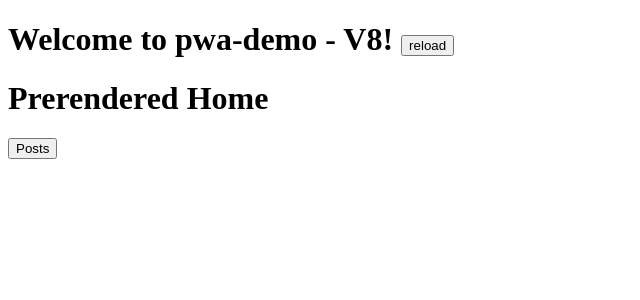
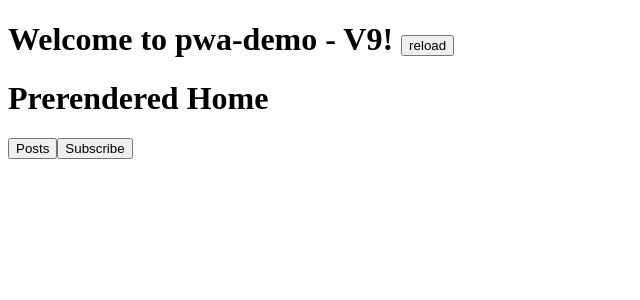
Before and after one commit to bneuhausz/pwa-demo, an Angular app: page / in a window 1280 px wide. Shown: the top 300 px of the page, without its empty margins (0-640 px from the left). Built offline with nearby package versions, Linux system fonts and the light colour scheme.

Commit message:
added subscription request

```diff
--- a/src/app/app.component.ts
+++ b/src/app/app.component.ts
@@ -7,7 +7,7 @@ import { filter } from 'rxjs';
   selector: 'app-root',
   imports: [RouterOutlet],
   template: `
-    <h1>Welcome to pwa-demo - V8! <button (click)="reload()">reload</button></h1>
+    <h1>Welcome to pwa-demo - V9! <button (click)="reload()">reload</button></h1>
 
     <router-outlet />
   `,
--- a/src/app/home/home.component.ts
+++ b/src/app/home/home.component.ts
@@ -1,12 +1,29 @@
-import { Component } from "@angular/core";
+import { Component, inject } from "@angular/core";
 import { RouterLink } from "@angular/router";
+import { SwPush } from "@angular/service-worker";
+import { environment } from "../../environments/environment";
 
 @Component({
   selector: 'app-home',
   template: `
     <h1>Prerendered Home</h1>
     <button routerLink="/posts">Posts</button>
+    <button (click)="subscribe()">Subscribe</button>
   `,
   imports: [RouterLink],
 })
-export default class HomeComponent {}
+export default class HomeComponent {
+  private readonly swPush = inject(SwPush);
+
+  subscribe() {
+    if (this.swPush.isEnabled) {
+      this.swPush.requestSubscription({
+        serverPublicKey: environment.vapidPublicKey,
+      }).then(sub => {
+        console.log('Subscription successful:', sub);
+      }).catch(err => {
+        console.error('Subscription failed:', err);
+      });
+    }
+  }
+}
```
